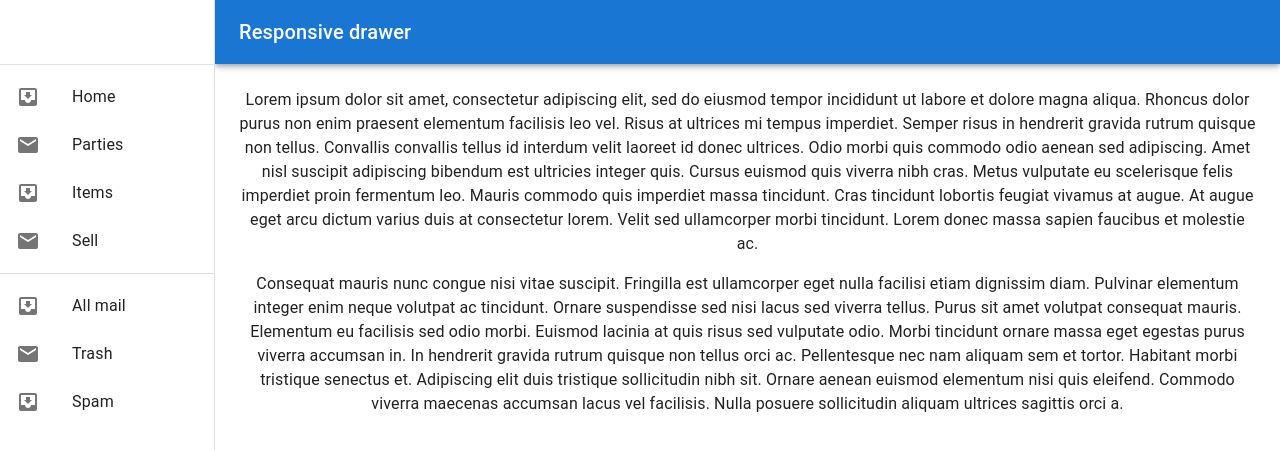
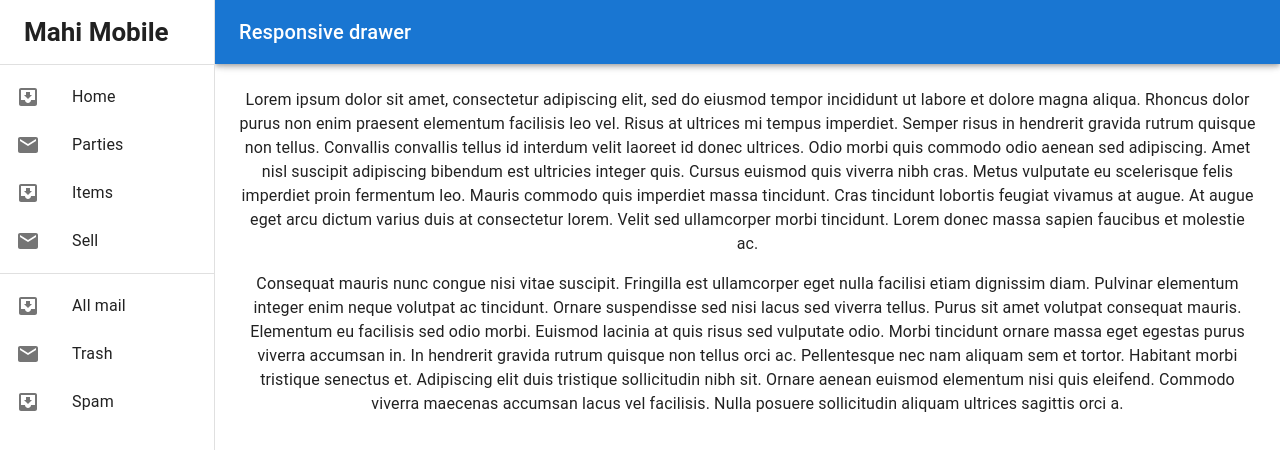
Before and after one commit to Ritik73011/mahi-mobile, a React (Create React App) app: page /home in a window 1280 px wide. Shown: the top 450 px of the page. Built offline with nearby package versions, Linux system fonts and the light colour scheme.

Commit message:
logo added

```diff
--- a/src/components/Navbar/Navbar.jsx
+++ b/src/components/Navbar/Navbar.jsx
@@ -35,7 +35,18 @@ function ResponsiveDrawer(props) {
 
   const drawer = (
     <div>
-      <Toolbar />
+      <Toolbar>
+        <Typography
+          className="logo"
+          fontSize={"26px"}
+          fontWeight="600"
+          variant="h5"
+          noWrap
+          component="div"
+        >
+          Mahi Mobile
+        </Typography>
+      </Toolbar>
       <Divider />
       <List>
         {["home", "parties", "items", "sell"].map((text, index) => (
```
